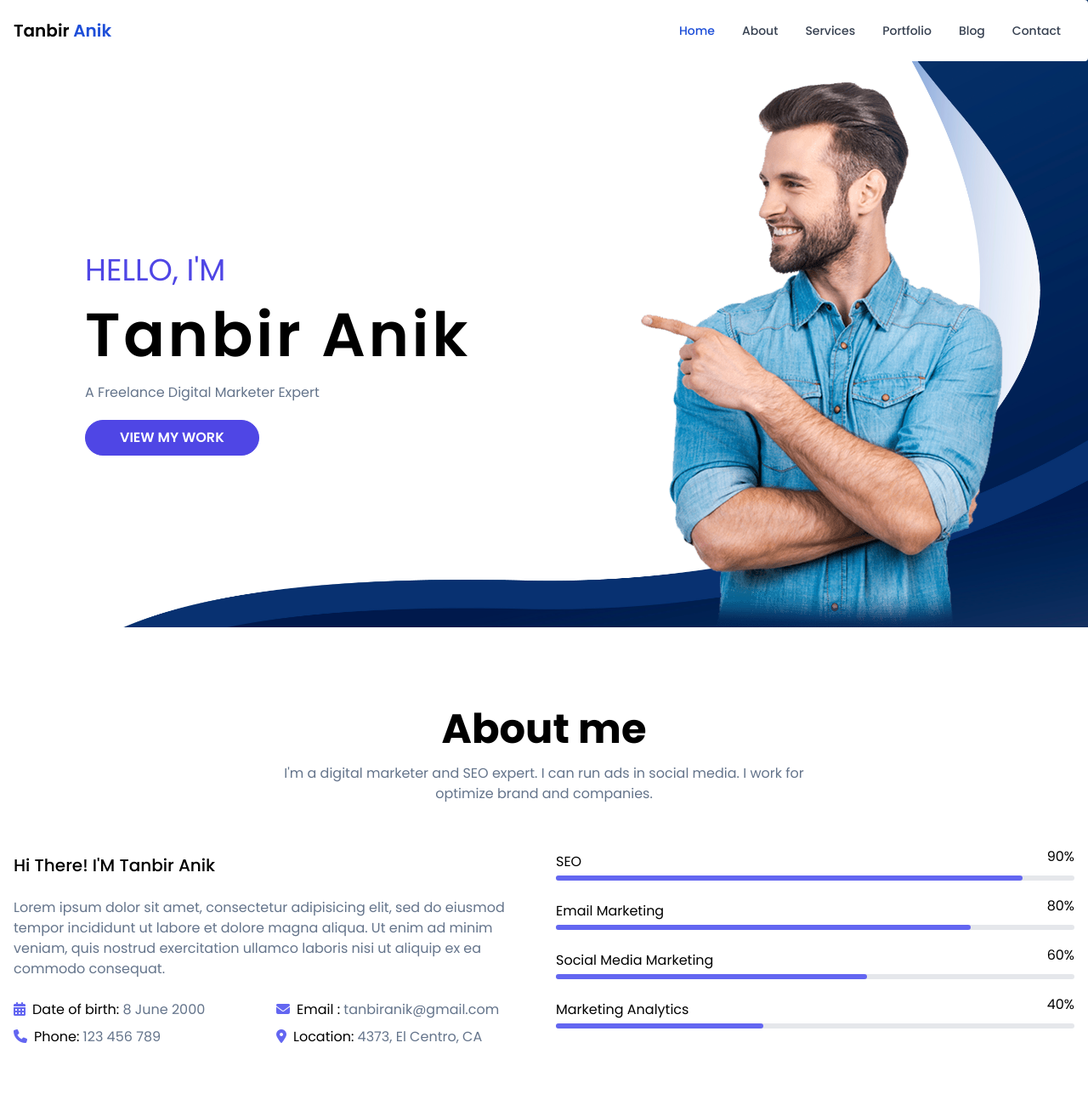
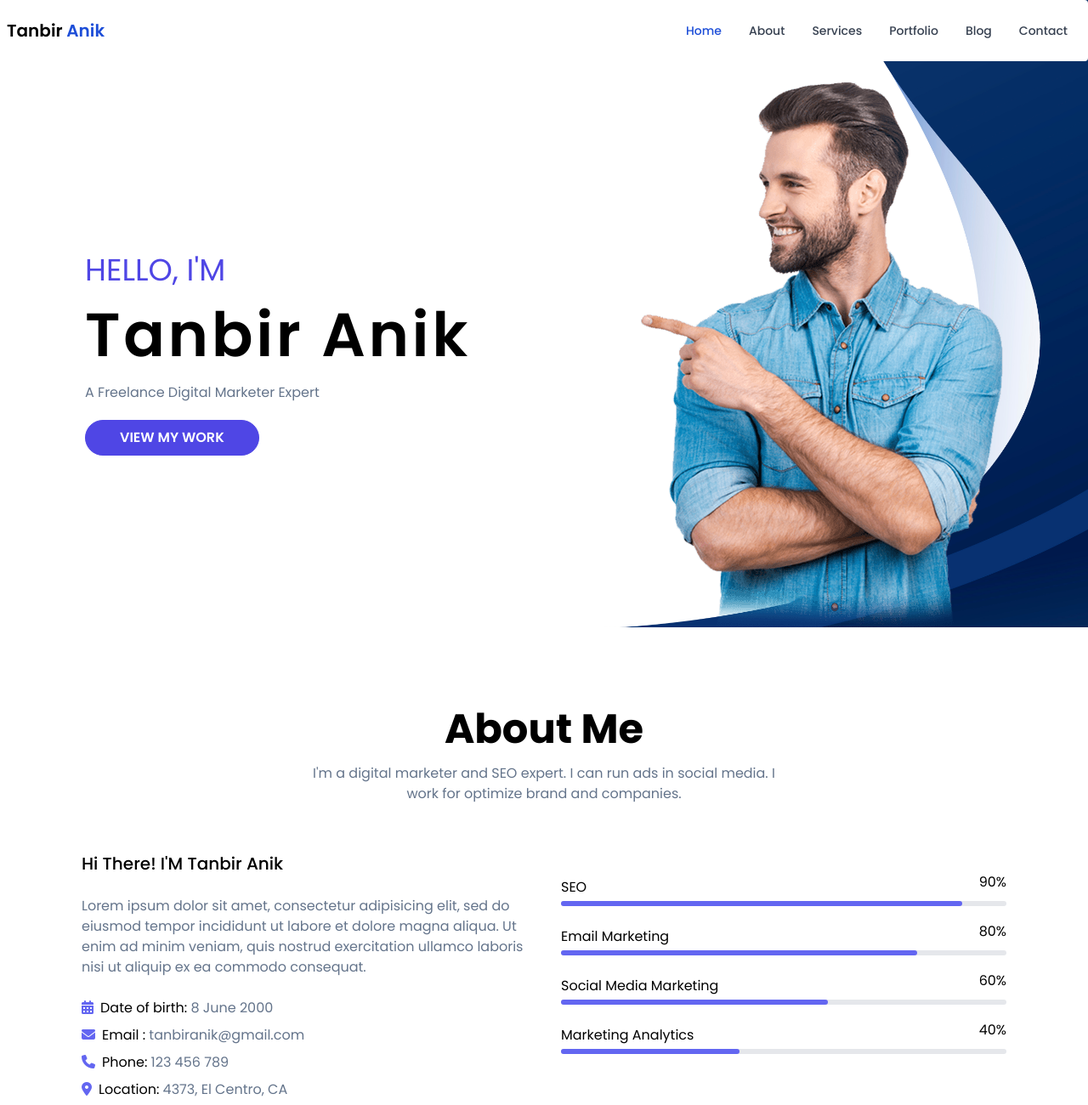
Before and after one commit to ahm-rubayed/unfold-portfolio, a plain HTML site: page index.html in a window 1280 px wide. Shown: the top 1300 px of the page at 85% size. Drawn offline with nearby package versions, Linux system fonts and the light colour scheme.

```diff
--- a/index.html
+++ b/index.html
@@ -34,10 +34,10 @@
     <link rel="stylesheet" href="style.css" />
   </head>
   <body>
-    <header>
+    <header class="bg-[url(images/banner.jpg)] h-full bg-cover">
       <!-- Navbar  -->
       <nav
-        class="bg-white border-gray-200 px-2 sm:px-4 py-2.5 rounded dark:bg-gray-900 fixed w-full"
+        class="bg-white border-gray-200 px-2 sm:px-2 py-2.5 rounded dark:bg-gray-900 fixed w-full"
       >
         <div
           class="container flex flex-wrap justify-between items-center mx-auto"
@@ -123,22 +123,15 @@
 
       <!-- Home  -->
       <section id="home" class="pt-24">
-        <div
-          class="container mx-auto flex flex-col sm:flex-row justify-around items-center"
-        >
+        <div class="container mx-auto flex flex-col sm:flex-row justify-around items-center">
           <div class="col text-center sm:text-start">
             <h4 class="text-4xl text-indigo-600 uppercase">Hello, I'm</h4>
-            <h1 class="text-7xl tracking-wider font-semibold my-5">
-              Tanbir Anik
-            </h1>
+            <h1 class="text-7xl tracking-wider font-semibold my-5">Tanbir Anik</h1>
             <p class="capitalize text-slate-500">
               A freelance digital marketer expert
             </p>
-            <a
-              href="#"
-              class="btn bg-indigo-600 font-semibold border border-indigo-600 duration-300 py-2 px-10 mt-5 inline-block text-white rounded-full uppercase mt-4 hover:bg-white hover:text-indigo-600 ease-linear"
-              >View my work</a
-            >
+            <a href="#"
+              class="btn bg-indigo-600 font-semibold border border-indigo-600 duration-300 py-2 px-10 mt-5 inline-block text-white rounded-full uppercase mt-4 hover:bg-white hover:text-indigo-600 ease-linear">View my work</a>
           </div>
           <div class="col pt-8 sm:pt-0">
             <img src="images/hero.png" alt="" />
@@ -150,15 +143,14 @@
     <main>
       <!-- About  -->
       <section id="about" class="py-24">
-        <div class="container mx-auto px-4">
-          <h2 class="text-5xl font-bold text-center">About me</h2>
+        <div class="container mx-auto px-24">
+          <h2 class="text-5xl font-bold text-center">About Me</h2>
           <p class="text-slate-500 text-center w-11/12 md:w-6/12 mx-auto my-4">
             I'm a digital marketer and SEO expert. I can run ads in social
             media. I work for optimize brand and companies.
           </p>
-          <div
-            class="grid grid-cols-1 lg:grid-cols-2 gap-7 items-center justify-between mt-14"
-          >
+
+          <div class="grid grid-cols-1 lg:grid-cols-2 gap-10 items-center justify-between mt-14">
             <div class="col">
               <h3 class="text-xl font-medium">Hi There! I'M Tanbir Anik</h3>
               <p class="text-slate-500 my-6">
@@ -167,20 +159,17 @@
                 enim ad minim veniam, quis nostrud exercitation ullamco laboris
                 nisi ut aliquip ex ea commodo consequat.
               </p>
-              <ul class="grid grid-cols-1 md:grid-cols-2 gap-2">
-                <li class="flex gap-2">
+              <ul>
+                <li class="flex gap-2 ">
                   <span
-                    ><i class="fa-solid fa-calendar-days text-indigo-500"></i
-                  ></span>
+                    ><i class="fa-solid fa-calendar-days text-indigo-500"></i></span>
                   <p>
                     Date of birth:
                     <span class="text-slate-500">8 June 2000</span>
                   </p>
                 </li>
-                <li class="flex gap-2">
-                  <span
-                    ><i class="fa-solid fa-envelope text-indigo-500"></i
-                  ></span>
+                <li class="flex gap-2 my-2">
+                  <span ><i class="fa-solid fa-envelope text-indigo-500"></i></span>
                   <p>
                     Email :
                     <span class="text-slate-500">tanbiranik@gmail.com</span>
@@ -190,7 +179,7 @@
                   <span><i class="fa-solid fa-phone text-indigo-500"></i></span>
                   <p>Phone: <span class="text-slate-500">123 456 789</span></p>
                 </li>
-                <li class="flex gap-2">
+                <li class="flex gap-2 mt-2">
                   <span
                     ><i class="fa-solid fa-location-dot text-indigo-500"></i
                   ></span>
--- a/style.css
+++ b/style.css
@@ -5,14 +5,7 @@ body {
     font-family: 'Poppins', sans-serif;
 }
 
-/* Home  */
-header {
-    background: url(images/banner.jpg) no-repeat right;
-    background-size: cover;
-    height: 100%;
-}
-
-@media screen and (max-width:639px){
+@media screen and (max-width:768px){
     header {
         background: none;
     }
```
Also changed, not shown: images/call-to-action.jpg (added).
